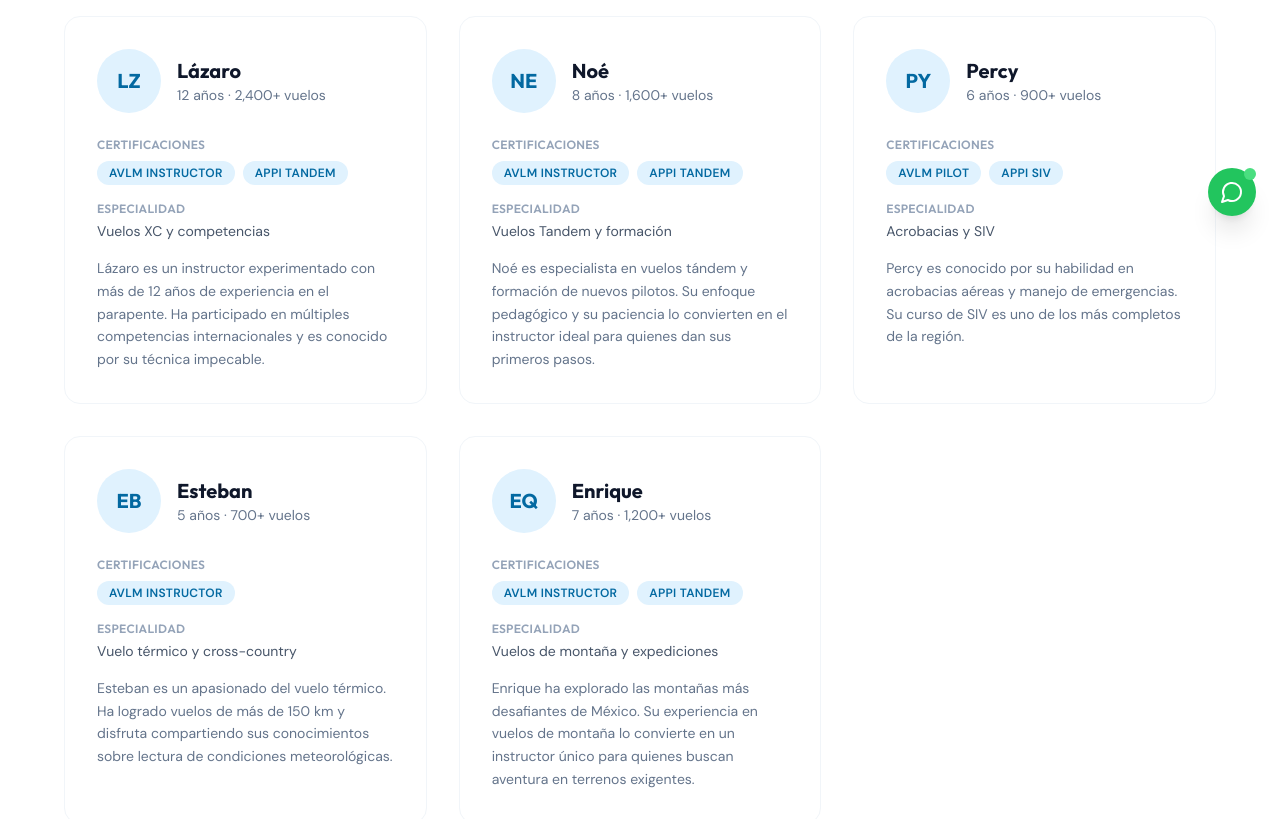
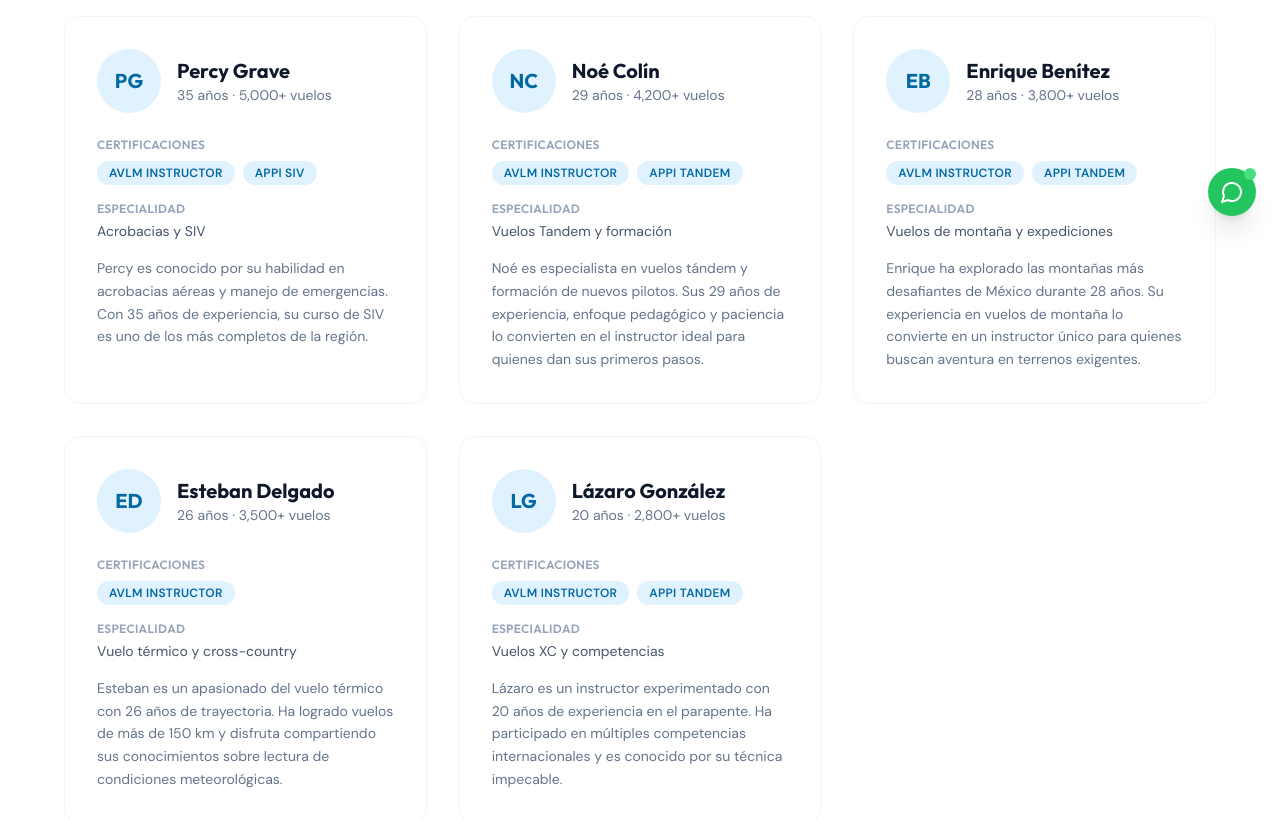
Before and after one commit to AlanF611/VuelaValle, a React (Vite) app: page /instructores in a window 1280 px wide. Shown: the part 560-1379 px from the top of the page. Built offline with nearby package versions, Linux system fonts and the light colour scheme.

Commit message:
Update instructor details and add new instructors

```diff
--- a/src/data/instructors.ts
+++ b/src/data/instructors.ts
@@ -15,64 +15,64 @@ export interface Instructor {
 
 export const instructors: Instructor[] = [
   {
+    id: 'percy',
+    name: 'Percy Grave',
+    years: 35,
+    totalFlights: 5000,
+    certifications: ['AVLM Instructor', 'APPI SIV'],
+    specialtyEs: 'Acrobacias y SIV',
+    specialtyEn: 'Acrobatics and SIV',
+    bioEs: 'Percy es conocido por su habilidad en acrobacias aéreas y manejo de emergencias. Con 35 años de experiencia, su curso de SIV es uno de los más completos de la región.',
+    bioEn: 'Percy is known for his skill in aerial acrobatics and emergency management. With 35 years of experience, his SIV course is one of the most comprehensive in the region.',
+    initials: 'PG',
+  },
+  {
+    id: 'noe',
+    name: 'Noé Colín',
+    years: 29,
+    totalFlights: 4200,
+    certifications: ['AVLM Instructor', 'APPI Tandem'],
+    specialtyEs: 'Vuelos Tandem y formación',
+    specialtyEn: 'Tandem flights and training',
+    bioEs: 'Noé es especialista en vuelos tándem y formación de nuevos pilotos. Sus 29 años de experiencia, enfoque pedagógico y paciencia lo convierten en el instructor ideal para quienes dan sus primeros pasos.',
+    bioEn: 'Noé specializes in tandem flights and training new pilots. His 29 years of experience, pedagogical approach and patience make him the ideal instructor for those taking their first steps.',
+    initials: 'NC',
+  },
+  {
+    id: 'enrique',
+    name: 'Enrique Benítez',
+    years: 28,
+    totalFlights: 3800,
+    certifications: ['AVLM Instructor', 'APPI Tandem'],
+    specialtyEs: 'Vuelos de montaña y expediciones',
+    specialtyEn: 'Mountain flights and expeditions',
+    bioEs: 'Enrique ha explorado las montañas más desafiantes de México durante 28 años. Su experiencia en vuelos de montaña lo convierte en un instructor único para quienes buscan aventura en terrenos exigentes.',
+    bioEn: 'Enrique has explored the most challenging mountains in Mexico for 28 years. His experience in mountain flights makes him a unique instructor for those seeking adventure in demanding terrain.',
+    initials: 'EB',
+  },
+  {
+    id: 'esteban',
+    name: 'Esteban Delgado',
+    years: 26,
+    totalFlights: 3500,
+    certifications: ['AVLM Instructor'],
+    specialtyEs: 'Vuelo térmico y cross-country',
+    specialtyEn: 'Thermal flying and cross-country',
+    bioEs: 'Esteban es un apasionado del vuelo térmico con 26 años de trayectoria. Ha logrado vuelos de más de 150 km y disfruta compartiendo sus conocimientos sobre lectura de condiciones meteorológicas.',
+    bioEn: 'Esteban is passionate about thermal flying with 26 years of trajectory. He has achieved flights of more than 150 km and enjoys sharing his knowledge about reading weather conditions.',
+    initials: 'ED',
+  },
+  {
     id: 'lazaro',
-    name: 'Lázaro',
-    years: 12,
-    totalFlights: 2400,
+    name: 'Lázaro González',
+    years: 20,
+    totalFlights: 2800,
     certifications: ['AVLM Instructor', 'APPI Tandem'],
     specialtyEs: 'Vuelos XC y competencias',
     specialtyEn: 'XC flights and competitions',
-    bioEs: 'Lázaro es un instructor experimentado con más de 12 años de experiencia en el parapente. Ha participado en múltiples competencias internacionales y es conocido por su técnica impecable.',
-    bioEn: 'Lázaro is an experienced instructor with over 12 years of experience in paragliding. He has participated in multiple international competitions and is known for his impeccable technique.',
-    initials: 'LZ',
-  },
-  {
-    id: 'noe',
-    name: 'Noé',
-    years: 8,
-    totalFlights: 1600,
-    certifications: ['AVLM Instructor', 'APPI Tandem'],
-    specialtyEs: 'Vuelos Tandem y formación',
-    specialtyEn: 'Tandem flights and training',
-    bioEs: 'Noé es especialista en vuelos tándem y formación de nuevos pilotos. Su enfoque pedagógico y su paciencia lo convierten en el instructor ideal para quienes dan sus primeros pasos.',
-    bioEn: 'Noé specializes in tandem flights and training new pilots. His pedagogical approach and patience make him the ideal instructor for those taking their first steps.',
-    initials: 'NE',
-  },
-  {
-    id: 'percy',
-    name: 'Percy',
-    years: 6,
-    totalFlights: 900,
-    certifications: ['AVLM Pilot', 'APPI SIV'],
-    specialtyEs: 'Acrobacias y SIV',
-    specialtyEn: 'Acrobatics and SIV',
-    bioEs: 'Percy es conocido por su habilidad en acrobacias aéreas y manejo de emergencias. Su curso de SIV es uno de los más completos de la región.',
-    bioEn: 'Percy is known for his skill in aerial acrobatics and emergency management. His SIV course is one of the most comprehensive in the region.',
-    initials: 'PY',
-  },
-  {
-    id: 'esteban',
-    name: 'Esteban',
-    years: 5,
-    totalFlights: 700,
-    certifications: ['AVLM Instructor'],
-    specialtyEs: 'Vuelo térmico y cross-country',
-    specialtyEn: 'Thermal flying and cross-country',
-    bioEs: 'Esteban es un apasionado del vuelo térmico. Ha logrado vuelos de más de 150 km y disfruta compartiendo sus conocimientos sobre lectura de condiciones meteorológicas.',
-    bioEn: 'Esteban is passionate about thermal flying. He has achieved flights of more than 150 km and enjoys sharing his knowledge about reading weather conditions.',
-    initials: 'EB',
-  },
-  {
-    id: 'enrique',
-    name: 'Enrique',
-    years: 7,
-    totalFlights: 1200,
-    certifications: ['AVLM Instructor', 'APPI Tandem'],
-    specialtyEs: 'Vuelos de montaña y expediciones',
-    specialtyEn: 'Mountain flights and expeditions',
-    bioEs: 'Enrique ha explorado las montañas más desafiantes de México. Su experiencia en vuelos de montaña lo convierte en un instructor único para quienes buscan aventura en terrenos exigentes.',
-    bioEn: 'Enrique has explored the most challenging mountains in Mexico. His experience in mountain flights makes him a unique instructor for those seeking adventure in demanding terrain.',
-    initials: 'EQ',
+    bioEs: 'Lázaro es un instructor experimentado con 20 años de experiencia en el parapente. Ha participado en múltiples competencias internacionales y es conocido por su técnica impecable.',
+    bioEn: 'Lázaro is an experienced instructor with 20 years of experience in paragliding. He has participated in multiple international competitions and is known for his impeccable technique.',
+    initials: 'LG',
   },
 ];
 
```
